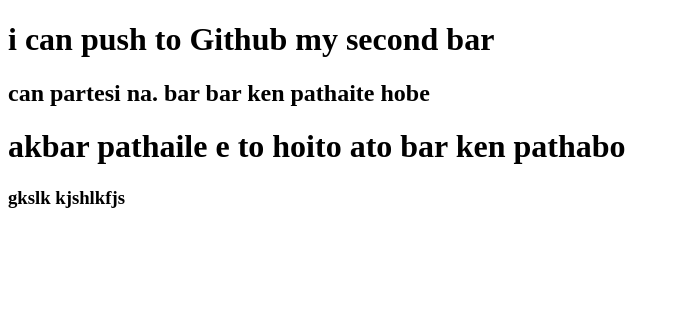
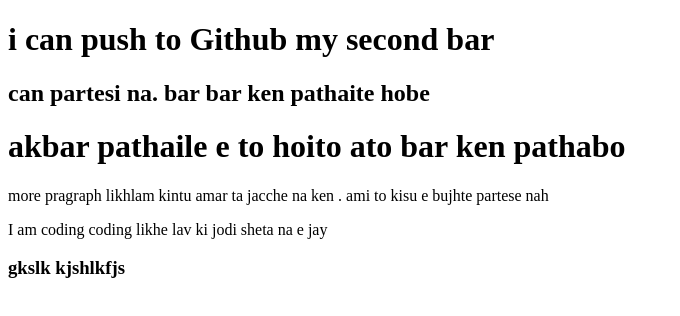
Before and after one commit to MmrMahfuj/my-first-repo, a plain HTML site: page index.html in a window 1280 px wide. Shown: the whole page, without its empty margins (0-680 px from the left). Drawn offline with Linux system fonts and the light colour scheme.

Commit message:
style added

```diff
--- a/index.html
+++ b/index.html
@@ -5,12 +5,17 @@
     <meta http-equiv="X-UA-Compatible" content="IE=edge">
     <meta name="viewport" content="width=device-width, initial-scale=1.0">
     <title>My First Github Repo</title>
+    <link rel="stylesheet" href="style.css">
 </head>
 <body>
     <h1> i can push to Github my second bar </h1>
     <h2> can partesi na. bar bar ken pathaite hobe</h2>
     <h1> akbar pathaile e to hoito ato bar ken pathabo</h1>
 
+    <p> more pragraph likhlam kintu amar ta jacche na ken . ami to kisu e bujhte partese nah</p>
+
+    <p> I am coding coding likhe lav ki jodi sheta na e jay</p>
+
     <h3> gkslk kjshlkfjs </h3>
 </body>
 </html>
```
Also changed, not shown: style.css (added).
